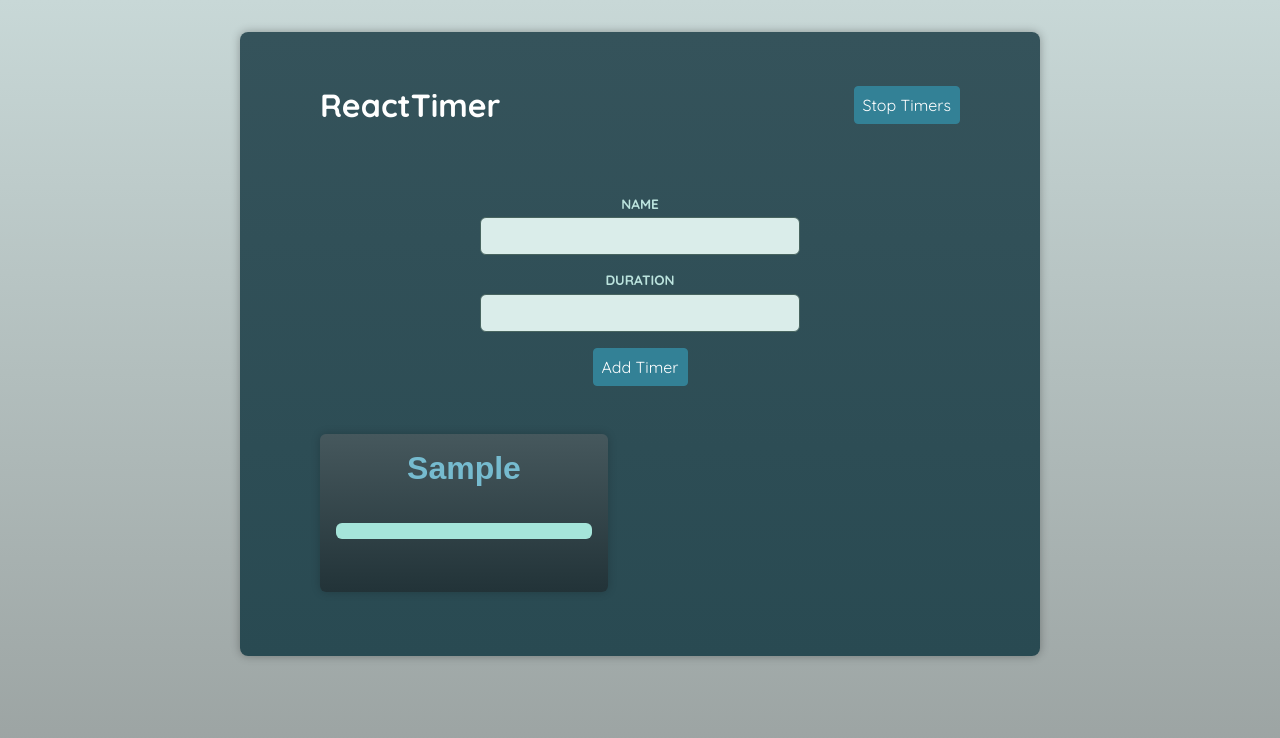
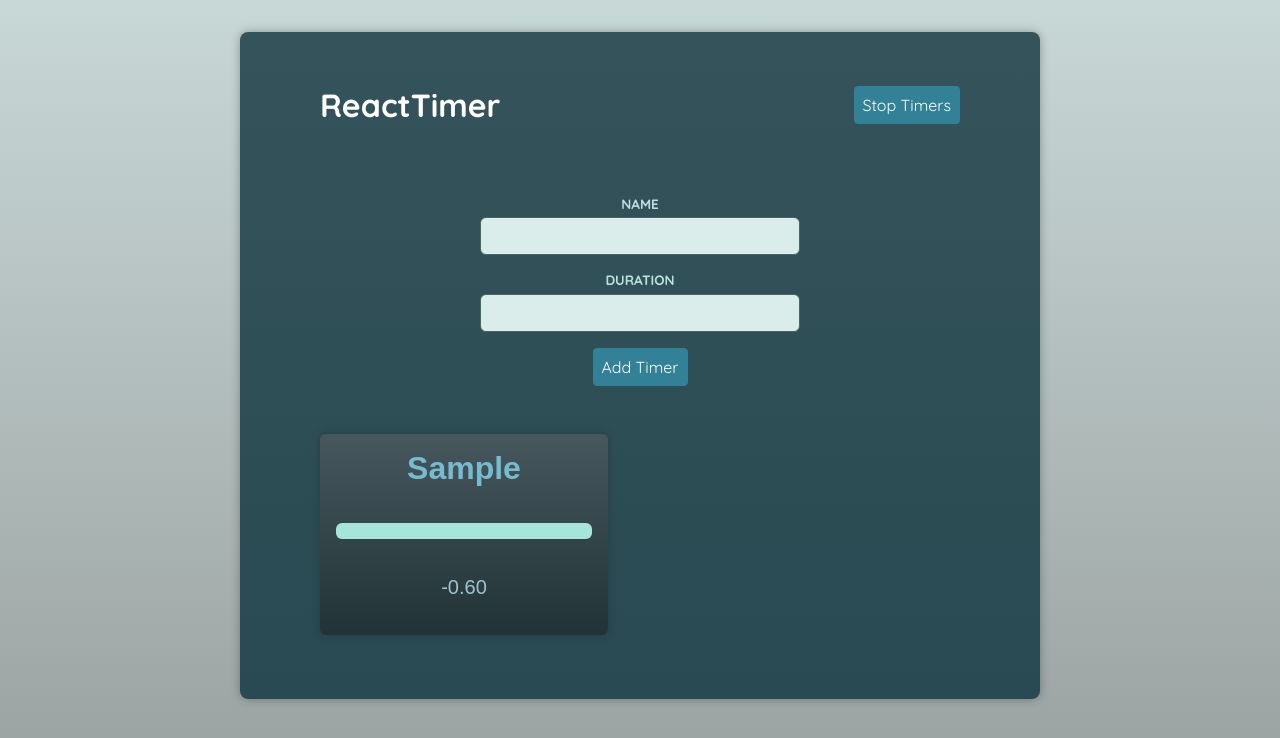
Before and after one commit to JeonghakHeo/react-ts-basics, a React (Vite) app: page / in a window 1280 px wide. Both pictures are taken after typing "Sample", "5" into the empty fields and a click on the button "Add Timer". Shown: the top 738 px of the page. Built offline with nearby package versions, Linux system fonts and the light colour scheme; a web font is replaced by a local one.

Commit message:
Using useEffect() with TypeScript

```diff
--- a/src/components/Timer.tsx
+++ b/src/components/Timer.tsx
@@ -1,13 +1,17 @@
 import Container from './UI/Container.tsx'
 import { type Timer as TimerProps } from '../store/timers-context.tsx'
-import { useState } from 'react'
+import { useEffect, useState } from 'react'
 
 export default function Timer({ name, duration }: TimerProps) {
   const [remaningTime, setRemainingTime] = useState(duration * 1000)
 
-  setInterval(function () {
-    setRemainingTime((prevTime) => prevTime - 50)
-  }, 50)
+  useEffect(() => {
+    setInterval(function () {
+      setRemainingTime((prevTime) => prevTime - 50)
+    }, 50)
+  }, [])
+
+  const formattedRemainingTime = (remaningTime / 1000).toFixed(2)
 
   return (
     <Container as='article'>
@@ -15,7 +19,7 @@ export default function Timer({ name, duration }: TimerProps) {
       <p>
         <progress max={duration} value={remaningTime} />
       </p>
-      <p></p>
+      <p>{formattedRemainingTime}</p>
     </Container>
   )
 }
```
